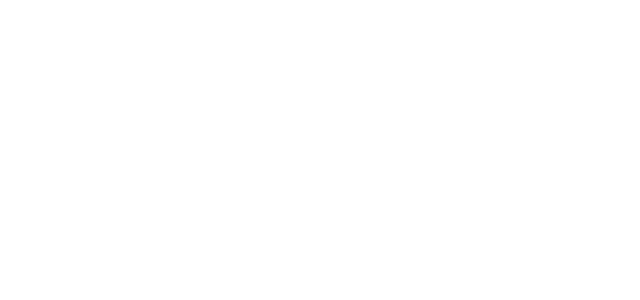
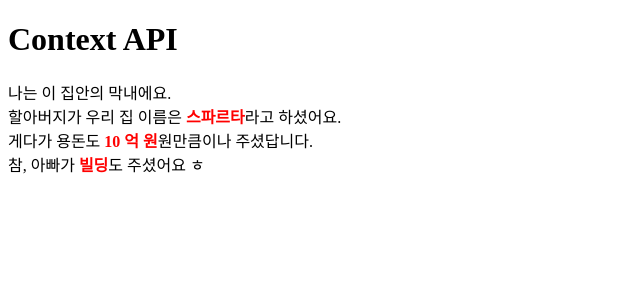
Before and after one commit to yuna-c/react, a React (Vite) app: page / in a window 1280 px wide. Shown: the top 300 px of the page, without its empty margins (0-640 px from the left). Built offline with nearby package versions, Linux system fonts and the light colour scheme.

Commit message:
📝 add : useContext가 없을 때의 prop drilling

```diff
--- a/src/App.jsx
+++ b/src/App.jsx
@@ -1,3 +1,4 @@
+import GrandFather from './components/GrandFather';
 import './styles/App.css';
 
 // 🌞🌞🌞🌞🌞
@@ -18,7 +19,8 @@ import './styles/App.css';
 const App = () => {
   return (
     <>
-      <div></div>
+      <h1>Context API</h1>
+      <GrandFather />
     </>
   );
 };
--- a/src/components/Child.jsx
+++ b/src/components/Child.jsx
@@ -1,9 +1,21 @@
-const Child = ({ setCount }) => {
-  const handleAddCound = () => {
-    setCount((prev) => prev + 1);
+const Child = ({ houseName, pocketMoney, FatherMoney }) => {
+  const stressedWord = {
+    color: 'red',
+    fontWeight: '900'
   };
 
-  return <button onClick={handleAddCound}>Count 1 증가</button>;
+  return (
+    <div>
+      나는 이 집안의 막내에요.
+      <br />
+      할아버지가 우리 집 이름은 <span style={stressedWord}>{houseName}</span>
+      라고 하셨어요.
+      <br />
+      게다가 용돈도 <span style={stressedWord}>{pocketMoney}</span>원만큼이나 주셨답니다.
+      <br />
+      참, 아빠가 <span style={stressedWord}>{FatherMoney}</span>도 주셨어요 ㅎ
+    </div>
+  );
 };
 
 export default Child;
--- /dev/null
+++ b/src/components/Father.jsx
@@ -0,0 +1,7 @@
+import Child from './Child';
+
+export default function Father({ houseName, pocketMoney }) {
+  const FatherMoney = '빌딩';
+
+  return <Child houseName={houseName} pocketMoney={pocketMoney} FatherMoney={FatherMoney} />;
+}
--- /dev/null
+++ b/src/components/GrandFather.jsx
@@ -0,0 +1,8 @@
+import Father from './Father';
+
+export default function GrandFather() {
+  const houseName = '스파르타';
+  const pocketMoney = '10 억 원';
+
+  return <Father houseName={houseName} pocketMoney={pocketMoney} />;
+}
```
